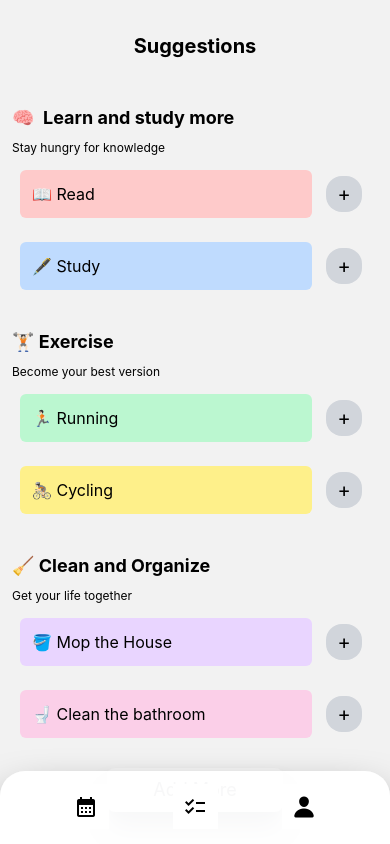
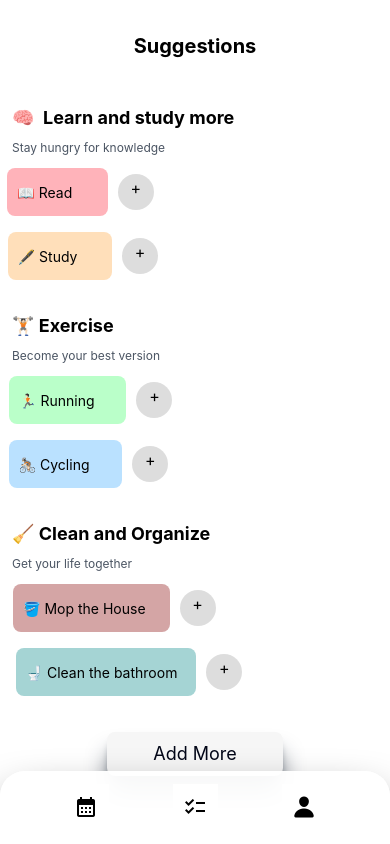
Before and after one commit to Melikedmrc/todo, a React Native app: screen /Suggestion in a window 390 px wide. Built offline with nearby package versions, Linux system fonts and the light colour scheme.

Commit message:
Suggestion screen fixed
Moved todos from Suggestion screen to TodoScreen and fixed the selection functionality

```diff
--- a/package.json
+++ b/package.json
@@ -11,6 +11,7 @@
   "dependencies": {
     "@expo-google-fonts/poppins": "^0.2.3",
     "@react-native-async-storage/async-storage": "^1.23.1",
+    "@react-native-community/checkbox": "^0.5.17",
     "@react-native-firebase/auth": "^20.1.0",
     "@react-navigation/bottom-tabs": "^6.6.0",
     "@react-navigation/native": "^6.1.17",
--- a/src/Redux/todosSlice.js
+++ b/src/Redux/todosSlice.js
@@ -3,7 +3,7 @@ import { createSlice } from '@reduxjs/toolkit';
 // Başlangıç durumu tanımlandı.
 const initialState = {
   todos: [],
-  selectedColor: '#FFFFFF', // Varsayılan renk
+  selectedColor: 'bg-white', // Varsayılan renk
 };
 
 // Todo Slice oluşturuldu.
--- a/src/component/ui/shared/cardColor.jsx
+++ b/src/component/ui/shared/cardColor.jsx
@@ -17,7 +17,7 @@ const colors = [
 const ColorItem = ({ color, isSelected, onPress }) => (
   <TouchableOpacity onPress={() => onPress(color)}>
     <View
-      className={`h-8 w-8 m-2 p-1 rounded-2xl border-2 border-white ${isSelected ? 'border-gray-700' : ''}`}
+      className={`h-8 w-8 m-2 p-1 rounded-full border-2 ${isSelected ? 'border-gray-500' : 'border-white'}`}
       style={{ backgroundColor: color }}
     />
   </TouchableOpacity>
--- a/src/component/ui/shared/sharedImport.js
+++ b/src/component/ui/shared/sharedImport.js
@@ -5,6 +5,7 @@ import SocialAuthButtons from "./SocialAuthButtons ";
 import BottomTabs from "./bottomTabs";
 import CardColor from "./cardColor";
 import Repeat from "./repeat";
+
 
 export{
     Input,
--- a/src/screen/NewTaskScreen.jsx
+++ b/src/screen/NewTaskScreen.jsx
@@ -19,7 +19,7 @@ const NewTaskScreen = () => {
                 id: Date.now().toString(),
                 text: todo,
                 descripe: descripe,
-                color: selectedColor, // Seçilen rengi todo'ya ekliyoruz.
+                color: selectedColor || '#FFFFFF', // Seçilen rengi todo'ya ekliyoruz.
             }));
             navigation.navigate('Todo');
             setTodo('');
--- a/src/screen/SuggestionScreen.jsx
+++ b/src/screen/SuggestionScreen.jsx
@@ -1,80 +1,89 @@
 import React from 'react';
 import { View, Text, TouchableOpacity } from 'react-native';
-// import { useDispatch } from 'react-redux';
-// import { addTodo, removeTodo  } from '../Redux/todosSlice';
+import { useDispatch } from 'react-redux';
+import { addTodo, setSelectedColor } from '../Redux/todosSlice';
 import { useNavigation } from '@react-navigation/native';
-import BottomTabs from "../component/ui/shared/bottomTabs";
-import Button from "../component/ui/shared/button";
+import BottomTabs from '../component/ui/shared/bottomTabs';
+import Button from '../component/ui/shared/button';
 
 const suggestions = [
   {
     title: '🧠  Learn and study more',
     text: 'Stay hungry for knowledge',
     tasks: [
-      { text: '📖 Read', color: 'bg-red-200' },
-      { text: '🖋️ Study', color: 'bg-blue-200' },
+      { text: '📖 Read', color: '#FFB3BA' },
+      { text: '🖋️ Study', color: '#FFDFBA' },
     ],
   },
   {
     title: '🏋🏻 Exercise',
     text: 'Become your best version',
     tasks: [
-      { text: '🏃🏻 Running', color: 'bg-green-200' },
-      { text: '🚴🏻 Cycling', color: 'bg-yellow-200' },
+      { text: '🏃🏻 Running', color: '#BAFFC9' },
+      { text: '🚴🏻 Cycling', color: '#BAE1FF' },
     ],
   },
   {
     title: '🧹 Clean and Organize',
     text: 'Get your life together',
     tasks: [
-      { text: '🪣 Mop the House', color: 'bg-purple-200' },
-      { text: '🚽 Clean the bathroom', color: 'bg-pink-200' },
+      { text: '🪣 Mop the House', color: '#D4A5A5' },
+      { text: '🚽 Clean the bathroom', color: '#A5D4D4' },
     ],
   },
 ];
 
 export default function SuggestionScreen() {
-  // const dispatch = useDispatch();
+  const dispatch = useDispatch();
   const navigation = useNavigation();
 
-  // const handleAddTask = (task) => {
-  //   // dispatch(addTask(task));
-  //   // navigation.navigate('Todo');
-  // };
+  const handleAddTask = (task) => {
+    dispatch(setSelectedColor(task.color));
+    dispatch(addTodo({
+      id: Date.now().toString(),
+      text: task.text,
+      color: task.color,
+    }));
+    navigation.navigate('Todo');
+  };
 
   const handleNewTask = () => {
-    navigation.navigate('NewTask'); // 'NewTask' adlı ekrana navigasyon yapıyoruz.
+    navigation.navigate('NewTask');
   };
 
-
   return (
-    <View className="flex-1">
+    <View className="flex-1 bg-white">
       <View className="flex items-center justify-center m-8">
         <Text className="text-xl font-bold">Suggestions</Text>
       </View>
 
       {suggestions.map((suggestion, index) => (
-        <View key={index} className="p-3">
+        <View key={index} className="p-3 items-start">
           <Text className="text-lg font-bold mb-2">{suggestion.title}</Text>
-          <Text className="text-xs font-normal mb-1">{suggestion.text}</Text>
+          <Text className="text-xs text-gray-600 mb-1">{suggestion.text}</Text>
           {suggestion.tasks.map((task, taskIndex) => (
             <View
               key={taskIndex}
-              className={`flex-row items-center justify-between mb-1 p-2  `}
+              className="flex-row items-center justify-center  p-2"
             >
-              <Text className={`rounded-md text-base w-5/6 h-12 p-3 ${task.color}`}>{task.text}</Text>
+              <View
+                style={{ backgroundColor: task.color, borderRadius: 8, padding: 10, width: '83%', height: 48 }}
+                className="justify-center items-start"
+              >
+                <Text>{task.text}</Text>
+              </View>
               <TouchableOpacity
-                className="bg-gray-300 m-2 h-9 w-9 rounded-2xl items-center justify-center"
-                // onPress={() => handleAddTask(task)}
+                style={{ backgroundColor: '#ddd', borderRadius: 20, padding: 10, marginLeft: 10, height: 36, width: 36, alignItems: 'center', justifyContent: 'center' }}
+                onPress={() => handleAddTask(task)}
               >
-                <Text className="text-black text-xl">+</Text>
+                <Text className="text-black text-base bottom-1">+</Text>
               </TouchableOpacity>
             </View>
           ))}
         </View>
       ))}
 
-      <View className="flex items-center justify-center -bottom-1">
+      <View className="flex items-center justify-center mt-4">
         <Button title="Add More" onPress={handleNewTask} />
       </View>
 
--- a/src/screen/TodoScreen.jsx
+++ b/src/screen/TodoScreen.jsx
@@ -23,19 +23,22 @@ const getCurrentWeek = () => {
 const screenWidth = Dimensions.get('window').width;
 
 export default function TodoScreen() {
-  const todos = useSelector((state) => state.todos.todos); // Redux store'dan todos listesini çekiyoruz.
+  const todos = useSelector((state) => state.todos.todos);
   const weekDays = getCurrentWeek();
   const itemWidth = screenWidth / 9;
   const dispatch = useDispatch();
-  const [selectedTodoId, setSelectedTodoId] = useState(null);
+  const [selectedTodoIds, setSelectedTodoIds] = useState([]);
 
   const handleRemoveTodo = (id) => {
-    dispatch(removeTodo(id)); // Belirtilen id'ye sahip todo'yu siliyoruz.
+    dispatch(removeTodo(id));
   };
 
   const handleButtonPress = (id) => {
-    // Seçili todo'nun id'sini güncelle veya temizle
-    setSelectedTodoId((prevSelectedTodoId) => (prevSelectedTodoId === id ? null : id));
+    setSelectedTodoIds((prevSelectedTodoIds) =>
+      prevSelectedTodoIds.includes(id)
+        ? prevSelectedTodoIds.filter(todoId => todoId !== id)
+        : [...prevSelectedTodoIds, id]
+    );
   };
 
   return (
@@ -78,9 +81,12 @@ export default function TodoScreen() {
           keyExtractor={(item) => item.id}
           renderItem={({ item }) => (
             <View className="flex-row justify-between items-center p-4 m-2 rounded-lg" style={{ backgroundColor: item.color }}>
-              <View className="flex-col">
-                <Text className="font-semibold text-black pb-1">{item.text}</Text>
-                <Text style={{ textDecorationLine: selectedTodoId === item.id ? 'line-through' : 'none', color: '#6B7280' }}>
+              <View className="flex-col ">
+                <Text
+                className="font-semibold text-black pb-1"
+                style={{ textDecorationLine: selectedTodoIds.includes(item.id) ? 'line-through' : 'none' }}
+                >{item.text}</Text>
+                <Text>
                   {item.descripe}
                 </Text>
               </View>
@@ -88,7 +94,7 @@ export default function TodoScreen() {
               <View className="flex-row ">
                 <SelectedButton
                   onPress={() => handleButtonPress(item.id)}
-                  isSelected={selectedTodoId === item.id}
+                  isSelected={selectedTodoIds.includes(item.id)}
                 />
                 <RemoveButton title="Remove" onPress={() => handleRemoveTodo(item.id)} />
               </View>
```
Also changed, not shown: 1 other file (tests, documents, lock files or other folders).
